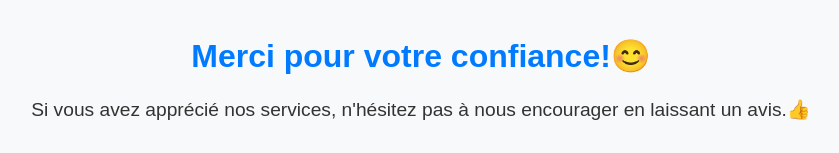
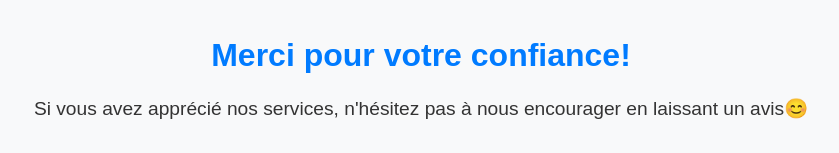
Before and after one commit to JP-BDD/Daunay, a plain HTML site: page index.html in a window 1280 px wide. Shown: the part 425-578 px from the top of the page, without its empty margins (219-1058 px from the left). Drawn offline with Linux system fonts and the light colour scheme.

Commit message:
Update index.html

```diff
--- a/index.html
+++ b/index.html
@@ -59,8 +59,8 @@
 </head>
 <body>
     <img src="https://www.daunay-immobilier.com/assets/images/logo.png?1718119104" alt="Logo de l'agence">
-    <h1>Merci pour votre confiance!😊</h1>
-    <p>Si vous avez apprécié nos services, n'hésitez pas à nous encourager en laissant un avis.👍</p>
+    <h1>Merci pour votre confiance!</h1>
+    <p>Si vous avez apprécié nos services, n'hésitez pas à nous encourager en laissant un avis😊</p>
     <a class="btn" href="https://g.page/r/CQFtYbuZEYRfEBM/review" target="_blank">👉 Mettre un avis 5 étoiles ici 👈</a>
     <p>⭐⭐⭐⭐⭐</p>
 </body>
```
